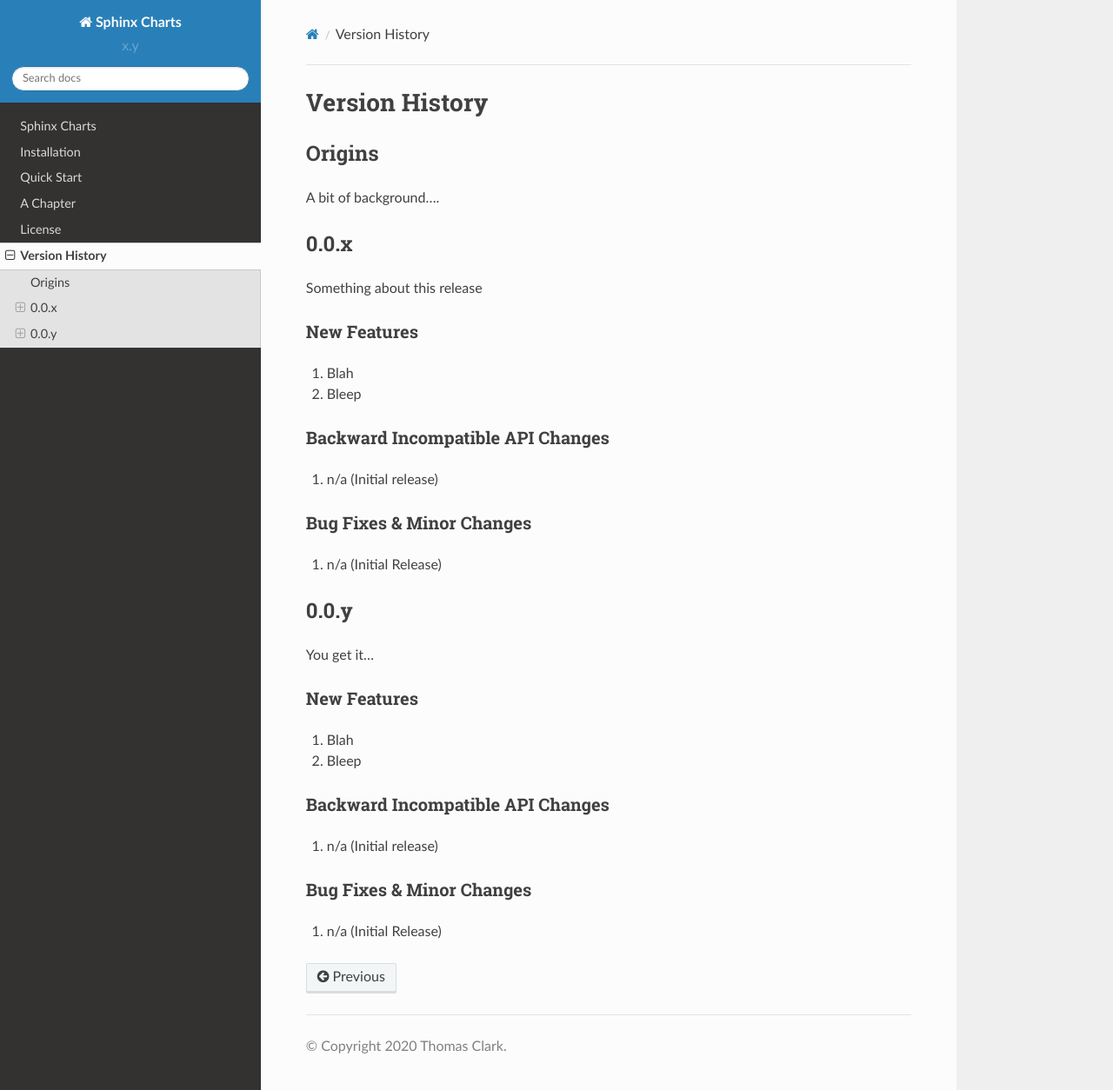
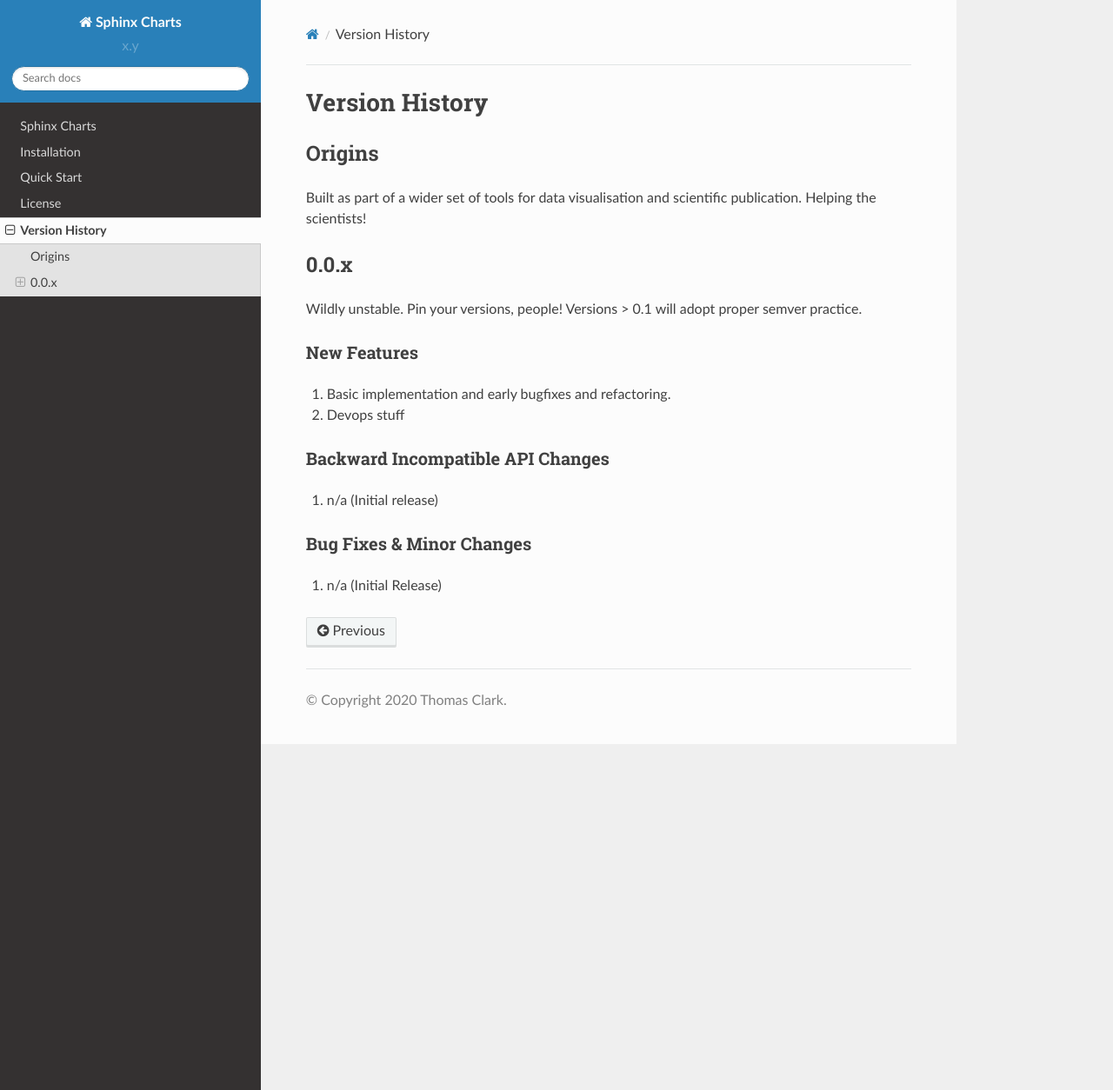
Before and after one commit to thclark/sphinx-charts, a Sphinx documentation site: the page built from docs/source/version_history.rst, in a window 1280 px wide and 1254 px high. Shown: the whole window at 87% size. Built offline with Sphinx 7.4.7 and the Read the Docs theme 2.0.0, drawn with Linux system fonts in a browser that asks for light colours.

```diff
--- a/docs/source/conf.py
+++ b/docs/source/conf.py
@@ -37,7 +37,7 @@ extensions = [
     'sphinx_math_dollar',
     'sphinx.ext.mathjax',
     'sphinx.ext.ifconfig',
-    'sphinx_charts.charts'  #  <--- you'll need to install sphinx-charts, but for these docs it's already installed locally!
+    'sphinx_charts.charts'  #  <--- you'll also need to install sphinx-charts in your requirements, but for these docs it's already installed locally!
 ]
 
 # Add any paths that contain templates here, relative to this directory.
--- a/docs/source/version_history.rst
+++ b/docs/source/version_history.rst
@@ -7,19 +7,19 @@ Version History
 Origins
 =======
 
-A bit of background....
+Built as part of a wider set of tools for data visualisation and scientific publication. Helping the scientists!
 
 .. _version_0.0.x:
 
 0.0.x
 =====
 
-Something about this release
+Wildly unstable. Pin your versions, people! Versions > 0.1 will adopt proper semver practice.
 
 New Features
 ------------
-#. Blah
-#. Bleep
+#. Basic implementation and early bugfixes and refactoring.
+#. Devops stuff
 
 Backward Incompatible API Changes
 ---------------------------------
@@ -28,24 +28,3 @@ Backward Incompatible API Changes
 Bug Fixes & Minor Changes
 -------------------------
 #. n/a (Initial Release)
-
-
-.. _version_0.0.y:
-
-0.0.y
-=====
-
-You get it...
-
-New Features
-------------
-#. Blah
-#. Bleep
-
-Backward Incompatible API Changes
----------------------------------
-#. n/a (Initial release)
-
-Bug Fixes & Minor Changes
--------------------------
-#. n/a (Initial Release)
```
Also changed, not shown: docs/source/example_chapter.rst (deleted, +0 -51 lines), docs/source/index.rst (+7 -20 lines), 2 other files.
